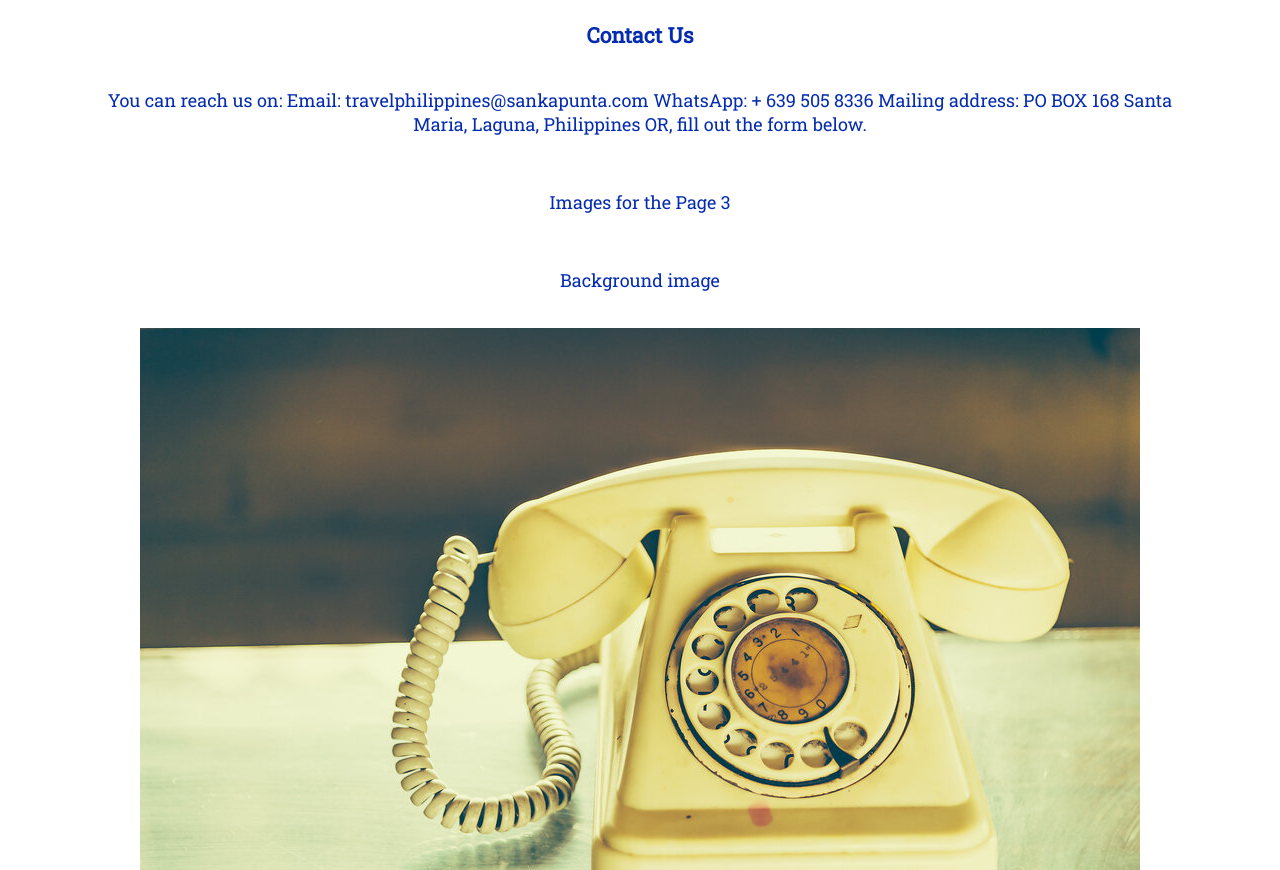
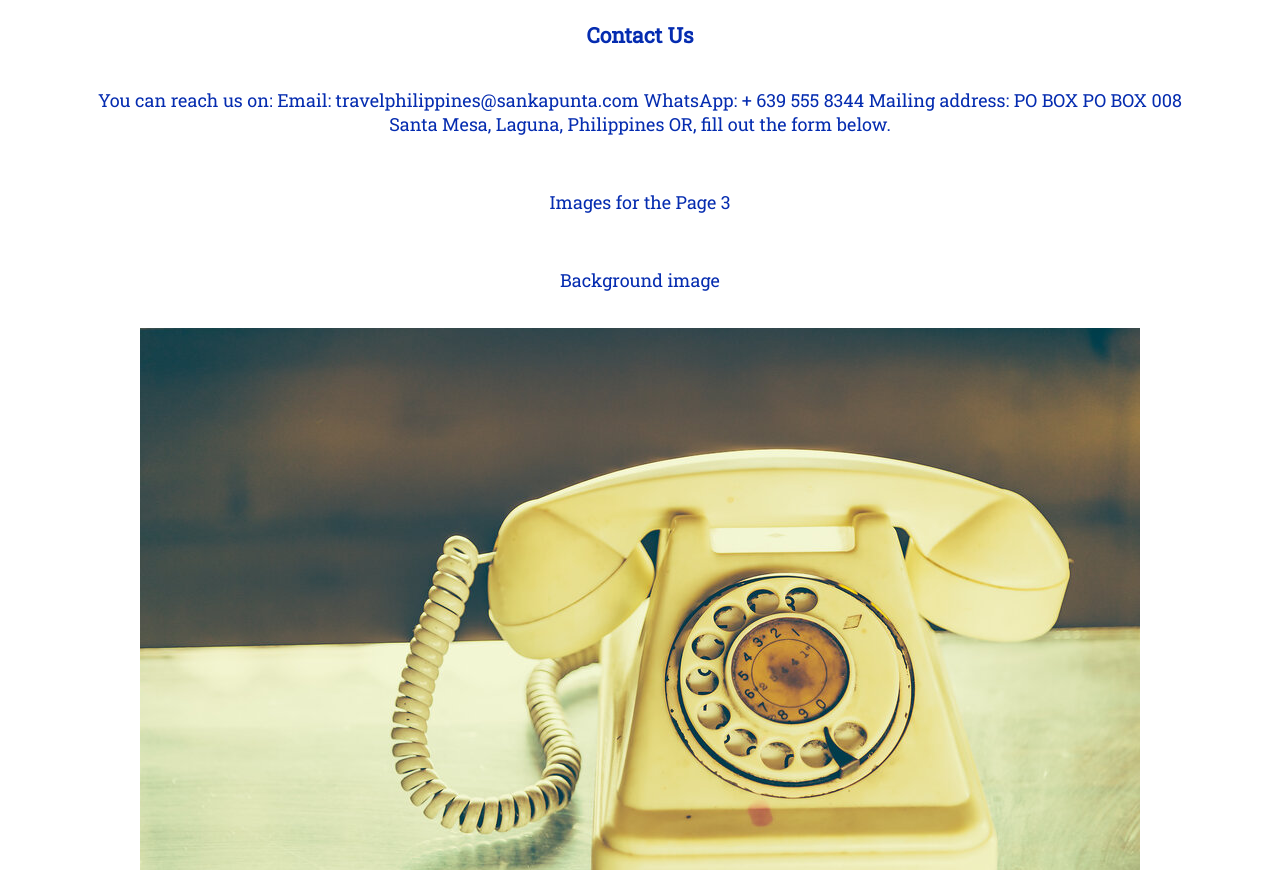
Before and after one commit to uronico/wdd130, a plain HTML site: page saankapunta/site-plan.html in a window 1280 px wide. Shown: the part 9967-10837 px from the top of the page. Drawn offline with Linux system fonts and the light colour scheme; a web font is replaced by a local one.

Commit message:
change address

```diff
--- a/saankapunta/site-plan.html
+++ b/saankapunta/site-plan.html
@@ -195,8 +195,8 @@
       <p>
         You can reach us on:
         Email: travelphilippines@sankapunta.com
-        WhatsApp: + 639 505 8336
-        Mailing address: PO BOX 168 Santa Maria, Laguna, Philippines
+        WhatsApp: + 639 555 8344
+        Mailing address: PO BOX PO BOX 008 Santa Mesa, Laguna, Philippines
         OR, fill out the form below.
       </p>
       <p>Images for the Page 3</p>
```
